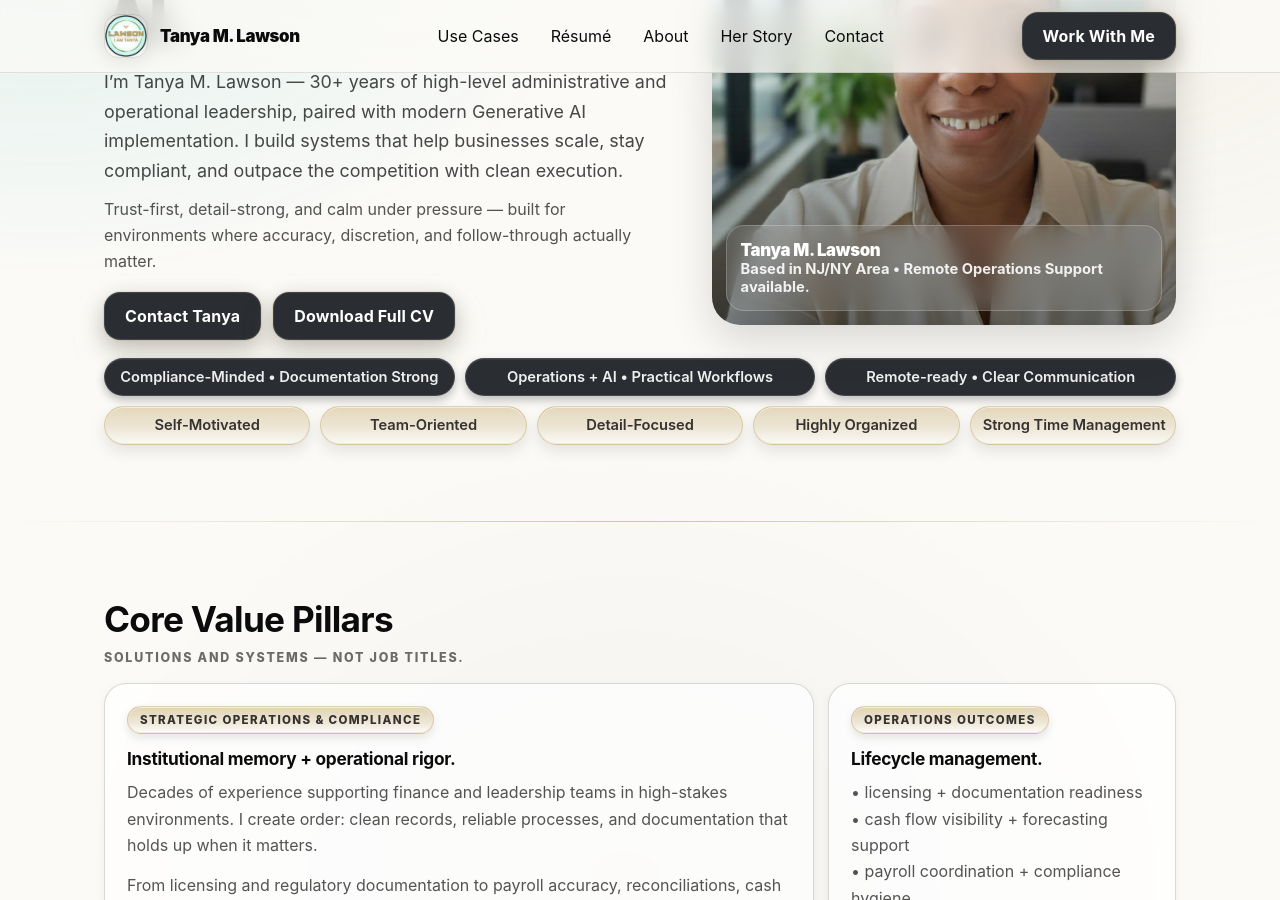
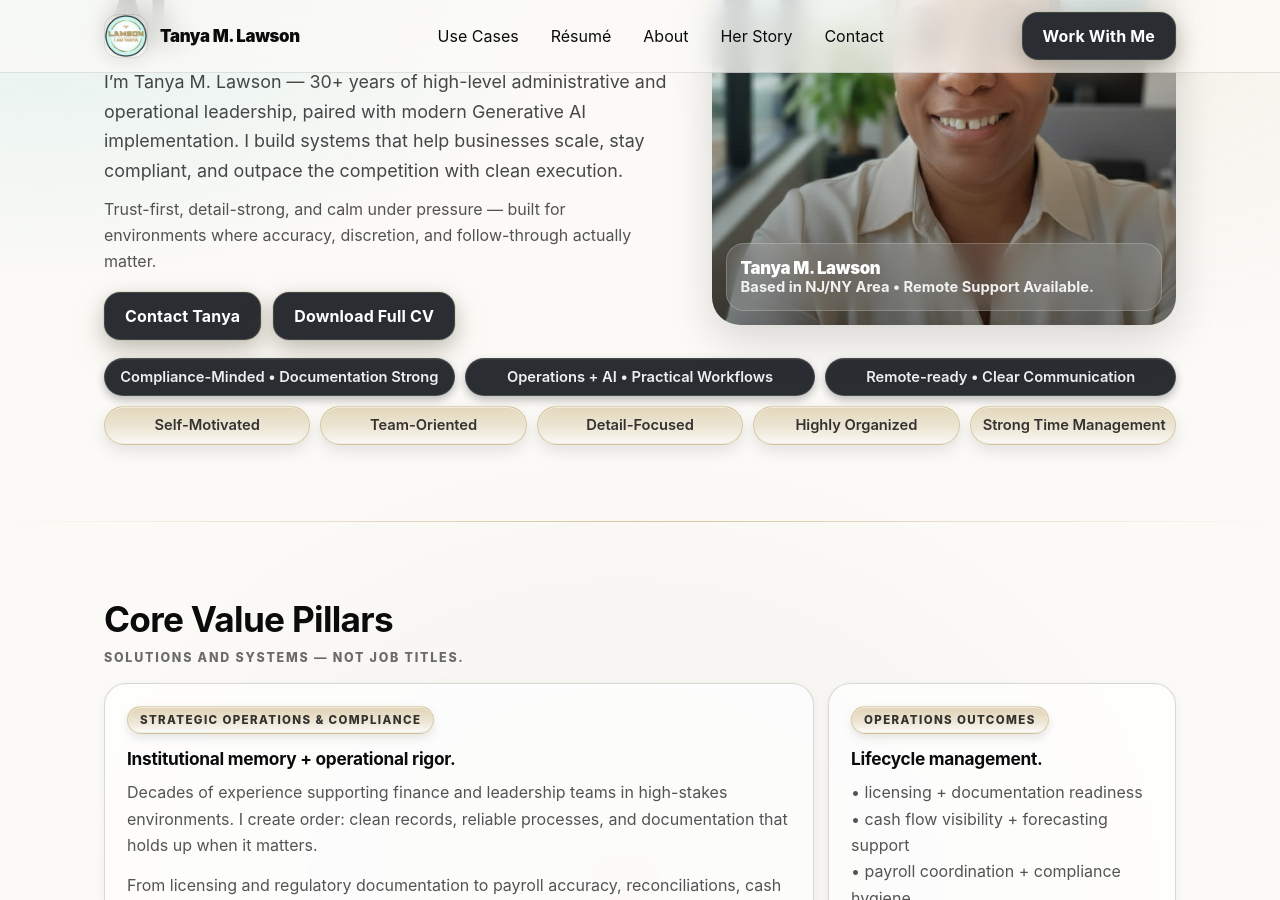
Before and after one commit to TanyaWBM1/TanyaLawson, a Jekyll site: the page built from index.html, in a window 1280 px wide and 900 px high, scrolled down 388 px. Built offline with Jekyll 4.4.1, drawn with Linux system fonts in a browser that asks for light colours.

Commit message:
Update index.html

```diff
--- a/index.html
+++ b/index.html
@@ -45,7 +45,7 @@
 
       <div class="hero-card">
         <div class="hero-card-name">Tanya M. Lawson</div>
-        <div class="hero-card-desc">Based in NJ/NY Area • Remote Operations Support available.</div>
+        <div class="hero-card-desc">Based in NJ/NY Area • Remote Support Available.</div>
       </div>
     </aside>
   </div>
```
